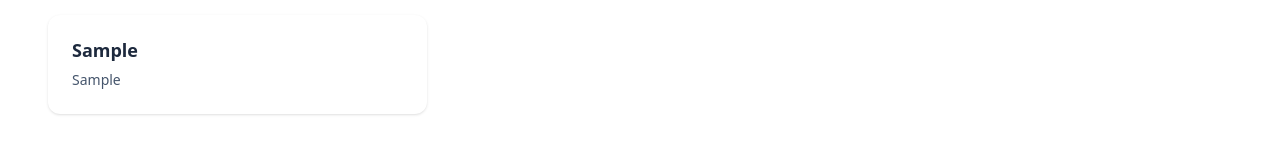
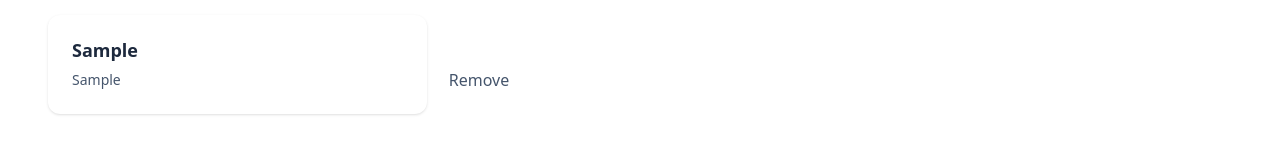
Before and after one commit to Indrawan-maker/my-perpus, a React (Vite) app: page / in a window 1280 px wide. Both pictures are taken after typing "Sample", "Sample" into the empty fields and a click on the button "Tambah Buku". Shown: the part 299-452 px from the top of the page. Built offline with nearby package versions, Linux system fonts and the light colour scheme.

Commit message:
feat: remove book

```diff
--- a/src/components/AddBookForm.jsx
+++ b/src/components/AddBookForm.jsx
@@ -5,6 +5,7 @@ import images from "../assets/n5.png"
 export default function AddBookForm({ onAdd }) {
     const [title, setTitle] = useState('')
     const [author, setAuthor] = useState('')
+    const [remove, setRemove] = useState('x')
 
 
     const handleSubmit = (e) => {
@@ -19,10 +20,9 @@ export default function AddBookForm({ onAdd }) {
                 imageAlt: "Custom image"
             }); return
         }
-        onAdd({ title, author })
+        onAdd({ title, author})
         setTitle('')
         setAuthor('')
-
     }
 
     return (
--- a/src/components/BookList.jsx
+++ b/src/components/BookList.jsx
@@ -1,4 +1,5 @@
 export default function BookList({ books }) {
+
     return (
         <div className="container mx-auto px-12 py-8">
             <div className="grid grid-cols-3 gap-6">
@@ -11,8 +12,10 @@ export default function BookList({ books }) {
                         <h3 className="font-semibold text-slate-800 text-lg leading-tight mb-2">{book.title}</h3>
                         </div>
                     </div>
-                    <div className="flex items-center gap-2 text-slate-600">
+
+                    <div className="flex items-center gap-82 text-slate-600">
                         <p className="text-sm">{book.author}</p>
+                    <span className="justify-between hover:text-red-600 transition-all cursor-pointer leading-tight">Remove</span>
                     </div>
                 </div>
             )
```
